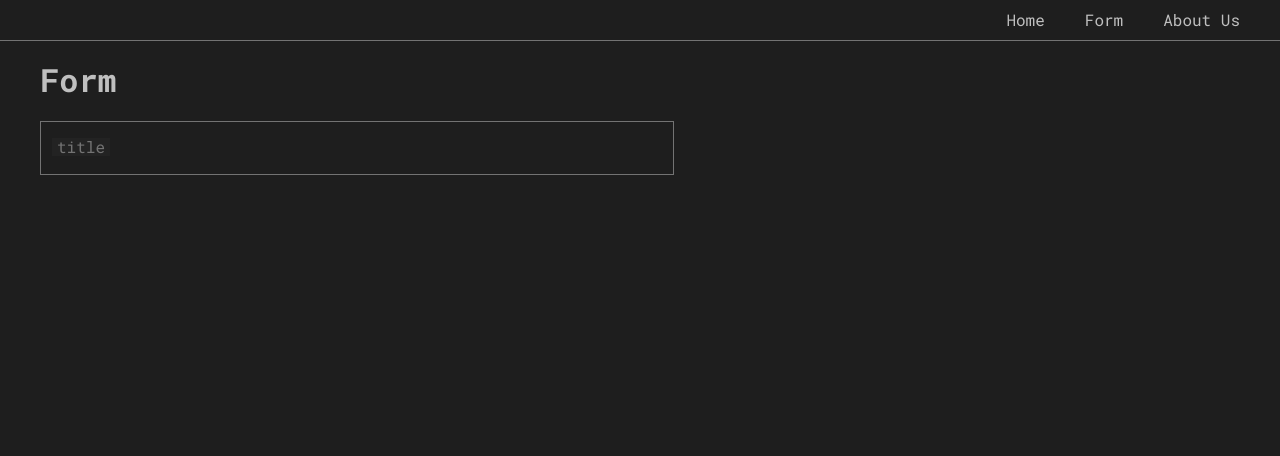
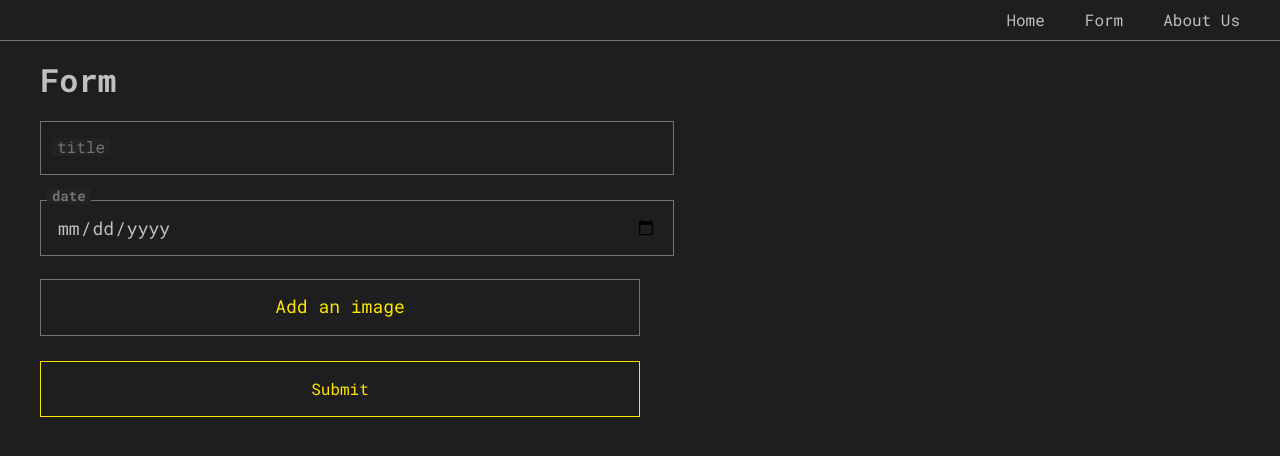
Before and after one commit to Ilichhh/rs-react, a React (Vite) app: page /form in a window 1280 px wide. Shown: the top 456 px of the page. Built offline with nearby package versions, Linux system fonts and the light colour scheme.

Commit message:
feat: add buttons for adding image and submit

```diff
--- /dev/null
+++ b/src/components/AddImageButton/AddImageButton.scss
@@ -0,0 +1,23 @@
+@import "../../styles/variables";
+
+.add-image {
+  display: flex;
+  justify-content: center;
+
+  box-sizing: border-box;
+  padding: 16px 10px 16px;
+  width: 100%;
+  height: 57px;
+
+  color: $accent-color;
+  background-color: $bg-color;
+  border: 1px solid $secondary-color;
+
+  &_hidden {
+    display: none;
+  }
+
+  &__label {
+    font-size: 18px;
+  }
+}
--- /dev/null
+++ b/src/components/AddImageButton/AddImageButton.tsx
@@ -0,0 +1,18 @@
+import React from 'react';
+import '../../components/Form/Form.scss';
+import './AddImageButton.scss';
+
+class AddImageButton extends React.Component {
+  render() {
+    return (
+      <>
+        <input className="add-image_hidden" type="file" id="image" />
+        <label className="form__button add-image" htmlFor="image">
+          <span className="add-image__label">Add an image</span>
+        </label>
+      </>
+    );
+  }
+}
+
+export default AddImageButton;
--- a/src/components/Form/Form.scss
+++ b/src/components/Form/Form.scss
@@ -3,7 +3,27 @@
 .form {
   display: flex;
   flex-direction: column;
-  gap: 20px;
+  gap: 25px;
 
   width: 50%;
+
+  &__button {
+    padding: 18px 10px 18px;
+
+    font-size: 16px;
+    text-decoration: none;
+
+    color: $accent-color;
+    background-color: $bg-color;
+    border: 1px solid $accent-color;
+
+    transition: .2s all;
+
+    cursor: pointer;
+
+    &:hover {
+      color: $bg-color;
+      background-color: $accent-color;
+    }
+  }
 }
--- a/src/components/Form/Form.tsx
+++ b/src/components/Form/Form.tsx
@@ -1,5 +1,6 @@
 import React, { createRef, RefObject } from 'react';
 import FormInput from '../../components/FormInput/FormInput';
+import AddImageButton from '../../components/AddImageButton/AddImageButton';
 import './Form.scss';
 
 interface FormProps {
@@ -18,6 +19,11 @@ class Form extends React.Component {
     return (
       <div className="form">
         <FormInput type="text" id="title" label="title" defaultValue="" />
+        <FormInput type="date" id="date" label="date" defaultValue="" />
+        <AddImageButton />
+        <button type="submit" className="form__button">
+          Submit
+        </button>
       </div>
     );
   };
```
